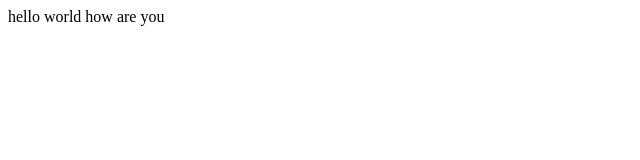
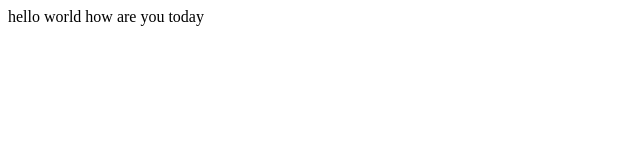
Before and after one commit to mrbeasley7/JS-CS50, a plain HTML site: page index.html in a window 1280 px wide. Shown: the full height of the page, 0-640 px from the left. Drawn offline with Linux system fonts and the light colour scheme.

Commit message:
added an edit

```diff
--- a/index.html
+++ b/index.html
@@ -7,6 +7,6 @@
   <title>Document</title>
 </head>
 <body>
-  hello world how are you
+  hello world how are you today
 </body>
 </html>
```
